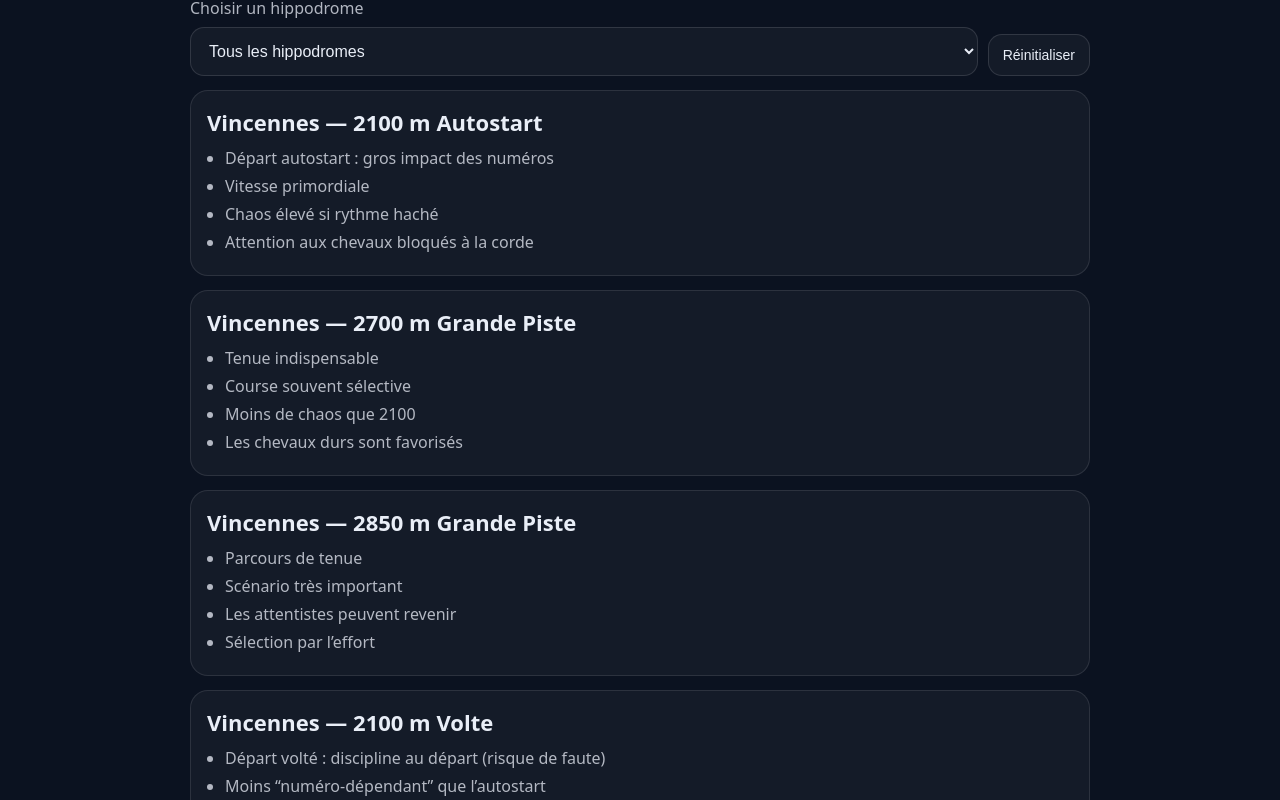
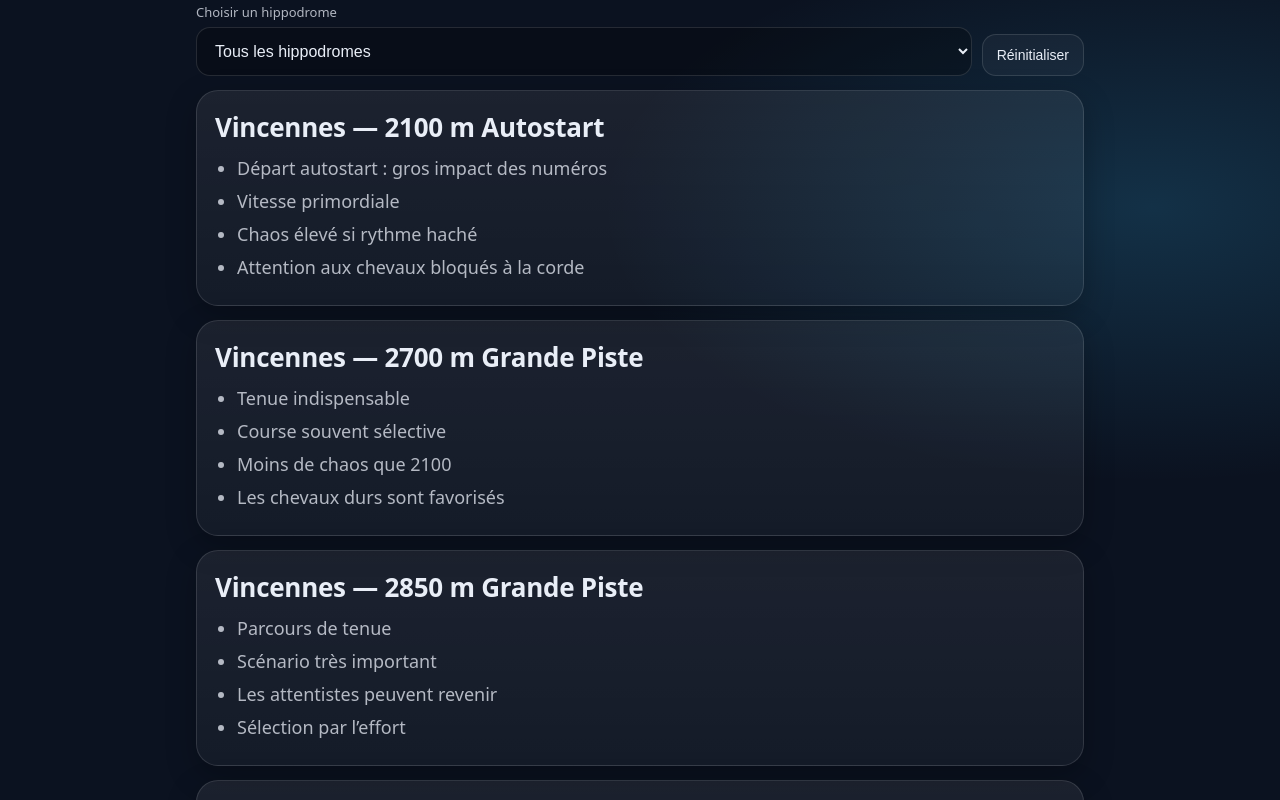
Before and after one commit to leptitube974-ux/pmu-pwa, a plain HTML site: page index.html in a window 1280 px wide. Shown: the part 91-891 px from the top of the page. Drawn offline with Linux system fonts and the light colour scheme.

Commit message:
Update index.html

```diff
--- a/index.html
+++ b/index.html
@@ -4,53 +4,120 @@
   <meta charset="utf-8" />
   <meta name="viewport" content="width=device-width, initial-scale=1" />
   <title>PMU — Bibliothèque Hippodromes</title>
-
   <meta name="theme-color" content="#0b1220" />
 
   <style>
     :root{
       --bg:#0b1220;
-      --card:rgba(255,255,255,.04);
-      --border:rgba(255,255,255,.10);
+      --card:rgba(255,255,255,.06);
+      --card2:rgba(255,255,255,.04);
+      --border:rgba(255,255,255,.12);
       --text:#e9eef7;
       --muted:rgba(233,238,247,.75);
-      --danger:#ff8b8b;
+      --danger:#ff6b6b;
     }
+    *{box-sizing:border-box}
     body{
       margin:0;
-      background:var(--bg);
+      font-family: system-ui, -apple-system, Segoe UI, Roboto, Arial, sans-serif;
+      background: radial-gradient(1200px 600px at 10% -10%, rgba(99,102,241,.25), transparent 60%),
+                  radial-gradient(1000px 500px at 90% 10%, rgba(56,189,248,.18), transparent 55%),
+                  var(--bg);
       color:var(--text);
-      font-family: system-ui, -apple-system, Segoe UI, Roboto, Arial, sans-serif;
     }
-    .wrap{ max-width:900px; margin:0 auto; padding:18px; }
-    h1{ margin:0 0 14px 0; font-size:40px; line-height:1.05; letter-spacing:-.5px; }
-    .label{ display:block; margin:14px 0 8px 0; color:var(--muted); }
+    .wrap{
+      max-width: 920px;
+      margin: 0 auto;
+      padding: 22px 16px 40px;
+    }
+    h1{
+      font-size: 44px;
+      line-height: 1.05;
+      margin: 10px 0 16px;
+      letter-spacing: -0.02em;
+    }
+
+    .row{
+      display:flex;
+      gap:10px;
+      align-items:flex-end;
+      margin: 14px 0 16px;
+      flex-wrap: wrap;
+    }
+    .field{
+      flex:1;
+      min-width: 240px;
+    }
+    .label{
+      display:block;
+      font-size: 13px;
+      color: var(--muted);
+      margin: 0 0 6px;
+    }
     select{
       width:100%;
-      padding:14px;
-      border-radius:14px;
-      border:1px solid rgba(255,255,255,.12);
-      background:rgba(255,255,255,.04);
-      color:var(--text);
-      font-size:16px;
+      padding: 14px 14px;
+      border-radius: 14px;
+      border: 1px solid var(--border);
+      background: rgba(0,0,0,.25);
+      color: var(--text);
       outline:none;
+      font-size: 16px;
     }
+    button{
+      padding: 14px 14px;
+      border-radius: 14px;
+      border: 1px solid var(--border);
+      background: rgba(255,255,255,.04);
+      color: var(--text);
+      font-size: 15px;
+    }
+    button:active{transform: translateY(1px)}
+
+    .error{
+      margin-top: 10px;
+      color: var(--danger);
+      font-size: 15px;
+    }
+
     .card{
-      background:var(--card);
-      border:1px solid var(--border);
-      border-radius:18px;
-      padding:16px;
-      margin:14px 0;
+      margin: 14px 0;
+      padding: 18px 18px;
+      border-radius: 22px;
+      border: 1px solid var(--border);
+      background: linear-gradient(180deg, rgba(255,255,255,.07), rgba(255,255,255,.04));
+      box-shadow: 0 10px 30px rgba(0,0,0,.25);
+      user-select: none; /* IMPORTANT : évite la sélection / “choix” en cliquant */
     }
-    .title{ font-size:22px; font-weight:800; margin-bottom:10px; }
-    ul{ margin:0; padding-left:18px; color:var(--muted); }
-    li{ margin:6px 0; }
-    .error{ color:var(--danger); margin-top:14px; }
+    .title{
+      font-size: 26px;
+      font-weight: 800;
+      margin: 0 0 10px;
+      letter-spacing:-0.01em;
+    }
+    ul{
+      margin: 0;
+      padding-left: 22px;
+      color: var(--muted);
+      font-size: 18px;
+      line-height: 1.5;
+    }
+    li{margin: 6px 0}
+
+    .footer{
+      margin-top: 22px;
+      color: rgba(233,238,247,.55);
+      font-size: 12px;
+    }
   </style>
 </head>
 
 <body>
-  <div id="app" class="wrap"></div>
+  <div class="wrap" id="app">
+    <h1>PMU — Bibliothèque Hippodromes</h1>
+    <p style="color:rgba(233,238,247,.75);">Chargement…</p>
+  </div>
+
   <script src="./app.js"></script>
 </body>
 </html>
```
